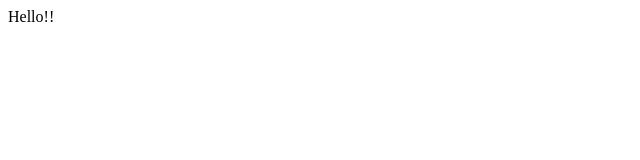
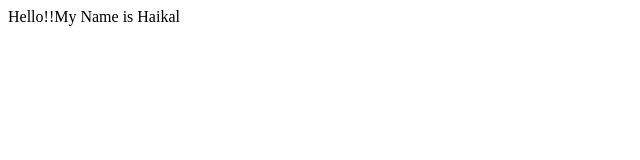
Before and after one commit to hyekalhm/Haikal, a plain HTML site: page hello.html in a window 1280 px wide. Shown: the whole page, without its empty margins (0-640 px from the left). Drawn offline with Linux system fonts and the light colour scheme.

Commit message:
Update hello.html

```diff
--- a/hello.html
+++ b/hello.html
@@ -6,6 +6,6 @@
     <title>Document</title>
 </head>
 <body>
-    Hello!!
+    Hello!!My Name is Haikal
 </body>
 </html>
```
